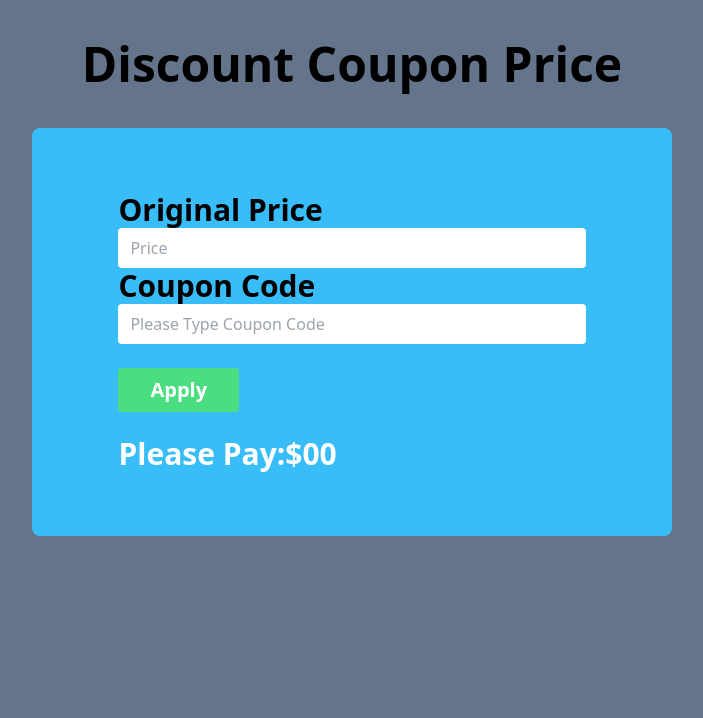
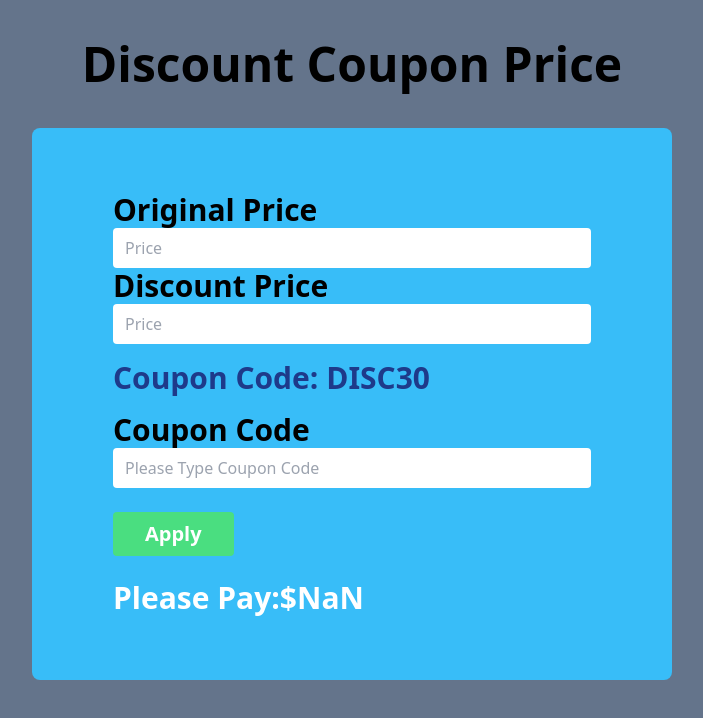
Before and after one commit to Jubair1996/Discount_Price_Cupon_Project_With_DOM, a plain HTML site: page index.html in a window 1280 px wide. Both pictures are taken after a click on the button "Apply". Shown: the whole page, without its empty margins (288-991 px from the left). Drawn offline with nearby package versions, Linux system fonts and the light colour scheme.

Commit message:
js file added

```diff
--- a/index.html
+++ b/index.html
@@ -24,9 +24,21 @@
           <input
             class="rounded px-3 py-2 w-full"
             type="number"
+            id="original-field"
+            placeholder="Price"
+          /><br />
+          <label class="font-semibold text-3xl" for="discount-field"
+            >Discount Price
+          </label>
+          <input
+            class="rounded px-3 py-2 w-full"
+            type="number"
             id="discount-field"
             placeholder="Price"
           /><br />
+          <h1 class=" text-3xl text-blue-900 font-semibold my-4">
+            Coupon Code: DISC30
+          </h1>
           <label class="font-semibold text-3xl" for="coupon-field"
             >Coupon Code</label
           >
--- a/index.js
+++ b/index.js
@@ -0,0 +1,16 @@
+document.getElementById("apply-btn").addEventListener("click", function () {
+  const originalPrice = getInputValueById("original-field");
+  const discountInputValue = getInputValueById("discount-field");
+  const couponField = document.getElementById("coupon-field");
+  const couponFieldValue = couponField.value;
+  if (couponFieldValue === "DISC30") {
+    const discountPrice = (originalPrice * discountInputValue) / 100;
+    const discountPriceResults = originalPrice - discountPrice;
+    const payAmount = document.getElementById("pay-amount");
+    payAmount.innerText = discountPriceResults;
+  }
+  else{
+    const payAmount = document.getElementById("pay-amount");
+    payAmount.innerText = originalPrice;
+  }
+});
--- a/utilities.js
+++ b/utilities.js
@@ -1,3 +1,7 @@
-function getInputValueById(inputId){
-
+function getInputValueById(inputId) {
+  const inputFieldValueId = document.getElementById(inputId);
+  const inputFieldValueString = inputFieldValueId.value;
+  const inputFieldValue = parseInt(inputFieldValueString);
+  inputFieldValueId.value = "";
+  return inputFieldValue;
 }
```
Also changed, not shown: h.html (added, +31 -0 lines).
